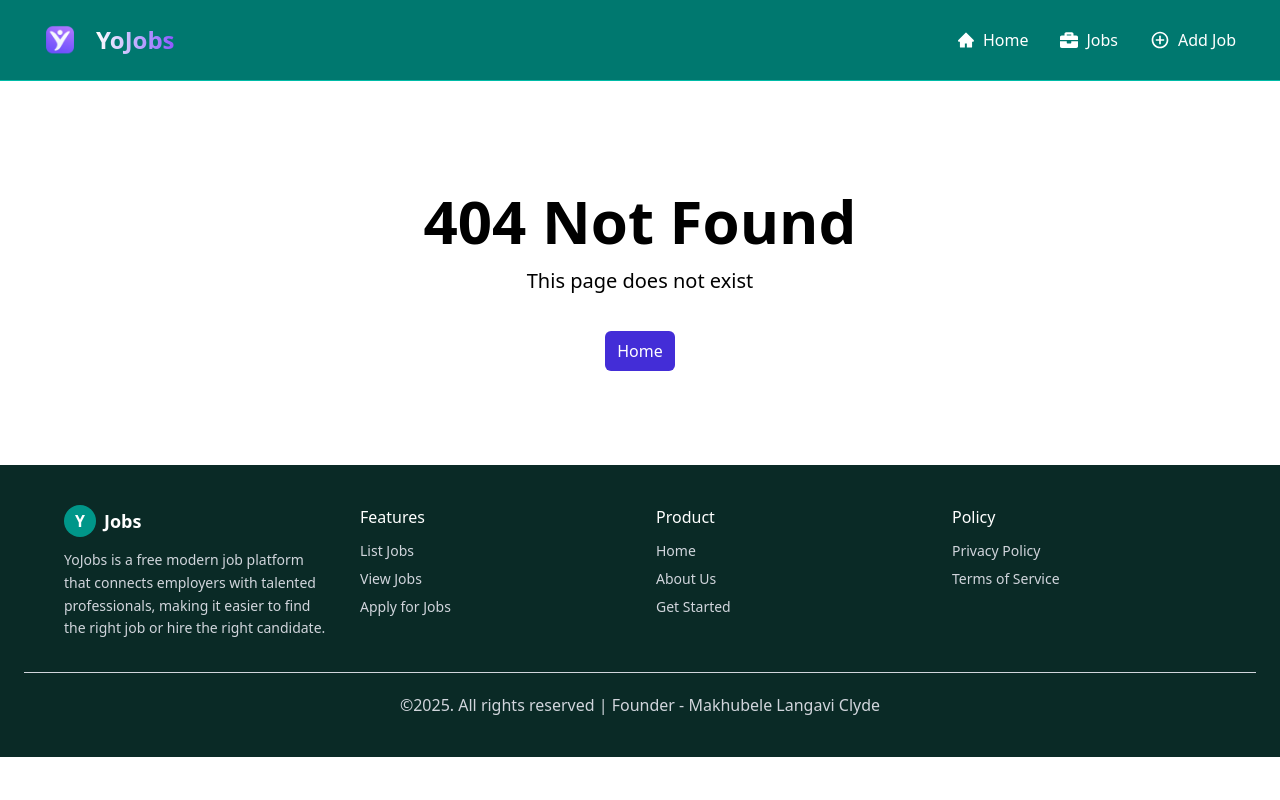
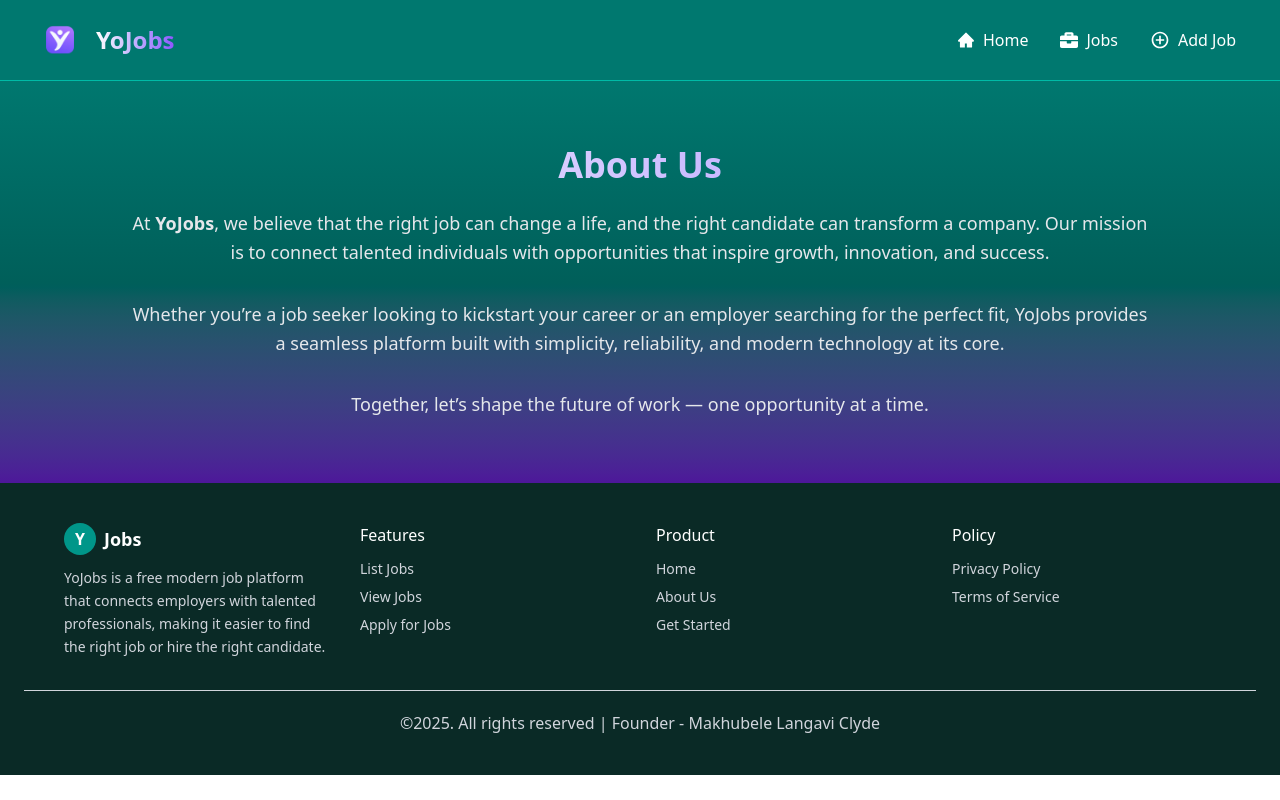
Before and after one commit to Mugwena14/YoJobs, a React (Vite) app: page /about in a window 1280 px wide. Built offline with nearby package versions, Linux system fonts and the light colour scheme.

Commit message:
Added the about us page

```diff
--- a/src/App.jsx
+++ b/src/App.jsx
@@ -1,6 +1,7 @@
 import { createBrowserRouter, RouterProvider, createRoutesFromElements, Route } from "react-router-dom"
 import MainLayout from "./Layouts/MainLayout"
 import HomePage from './pages/HomePage'
+import AboutUsPage from './pages/AboutUsPage'
 import NotFnd from "./pages/NotFound"
 import AddJobPage from "./pages/AddJobPage"
 import Job from "./pages/jobPage"
@@ -14,6 +15,7 @@ const App = () => {
       <Route path="/" element={<MainLayout/>}>
         <Route index element={<HomePage/>}/>
         <Route path="/home" element={<HomePage/>}/>
+        <Route path="/about" element={<AboutUsPage/>}/>
         <Route path="/jobs" element={<JobsPage/>}/>
         <Route path="/jobs/:id" element={<JobsPage/>}/>
         <Route path="/add-job" element={<AddJobPage/>}/>
--- a/src/Components/AboutUs.jsx
+++ b/src/Components/AboutUs.jsx
@@ -0,0 +1,28 @@
+import React from 'react'
+
+const AboutUs = () => {
+    return (
+        <section className="bg-gradient-to-b from-teal-700 via-teal-800 to-violet-900 text-white py-16 px-6 md:px-16">
+            <div className="max-w-5xl mx-auto text-center">
+                <h2 className="text-4xl font-bold mb-6 bg-gradient-to-r from-white to-violet-400 bg-clip-text text-transparent">
+                About Us
+                </h2>
+                <p className="text-lg leading-relaxed mb-8 text-gray-200">
+                At <span className="font-semibold">YoJobs</span>, we believe that the right job can change a life,
+                and the right candidate can transform a company. Our mission is to connect
+                talented individuals with opportunities that inspire growth, innovation, and success.
+                </p>
+                <p className="text-lg leading-relaxed mb-8 text-gray-200">
+                Whether you’re a job seeker looking to kickstart your career or an employer searching
+                for the perfect fit, YoJobs provides a seamless platform built with simplicity,
+                reliability, and modern technology at its core.
+                </p>
+                <p className="text-lg leading-relaxed text-gray-200">
+                Together, let’s shape the future of work — one opportunity at a time.
+                </p>
+            </div>
+        </section>
+    );
+};
+
+export default AboutUs;
--- /dev/null
+++ b/src/pages/AboutUsPage.jsx
@@ -0,0 +1,10 @@
+import React from 'react'
+import AboutUs from "../Components/AboutUs"
+
+const AboutUsPage = () => {
+    return (
+        <AboutUs />
+    )
+}
+
+export default AboutUsPage
```
